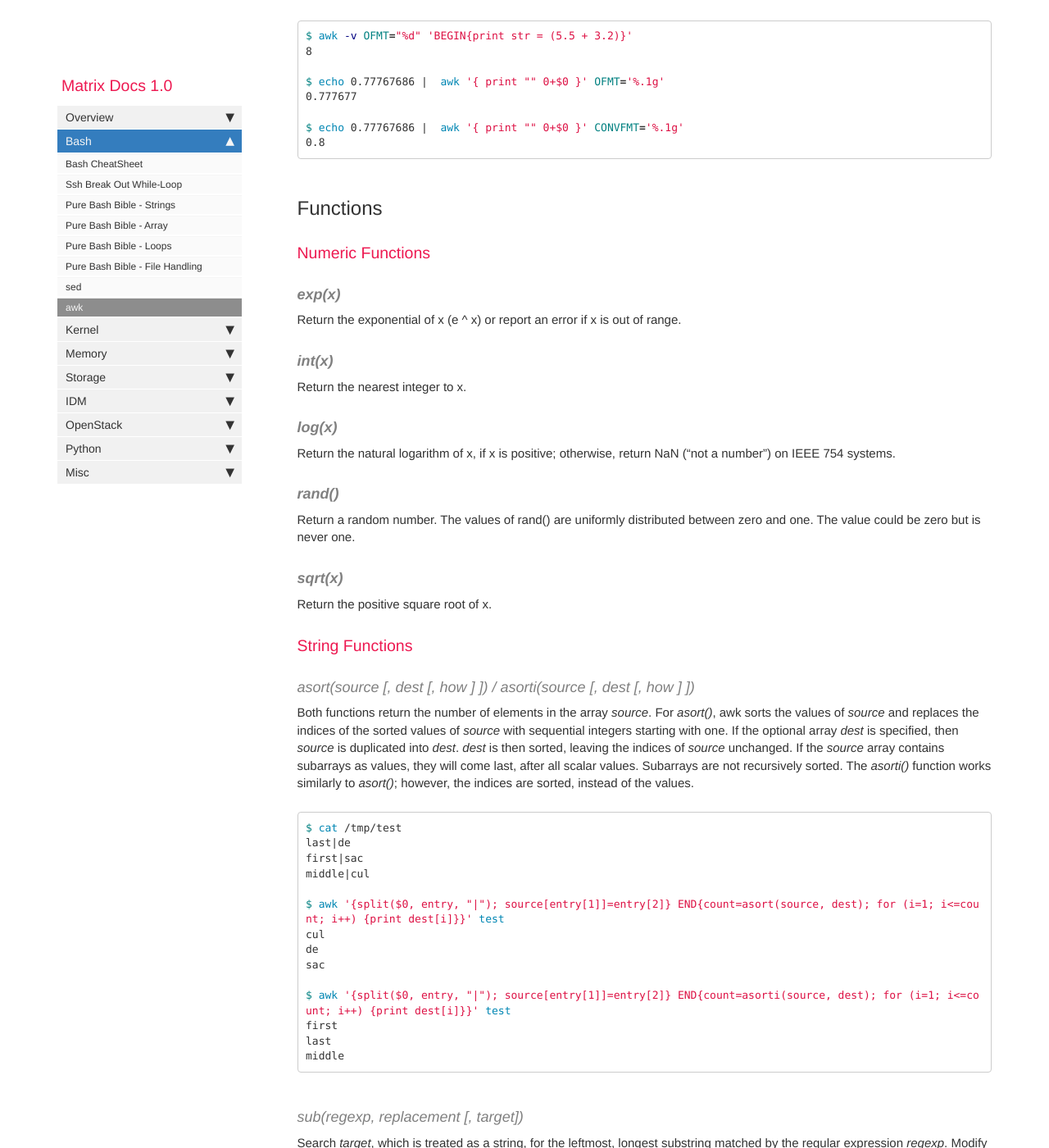
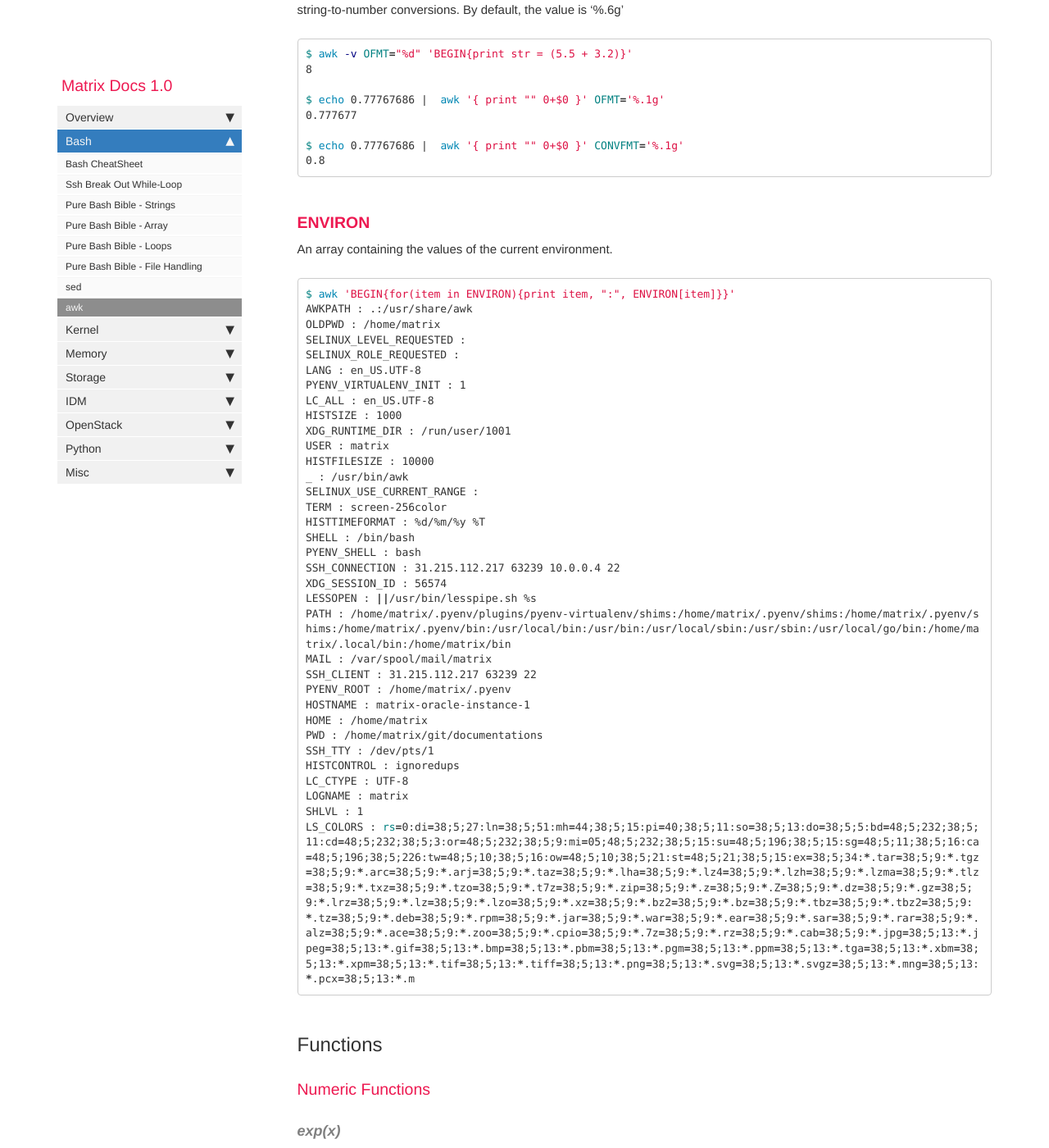
Before and after one commit to matrixzj/documentations, a Jekyll site: the page built from pages/bash/awk.md, in a window 1280 px wide and 1400 px high, scrolled down 3573 px. Shown: the whole window at 82% size. Built offline with Jekyll 4.4.1, drawn with Linux system fonts in a browser that asks for light colours; comment, search, counter and statistics services are not loaded.

Commit message:
There are 1 files have been modified at 2021-07-01 19:10:08 . 	-rw-rw-r--. 1 jzou jzou 16722 Jul  1 19:10 pages/bash/awk.md No files have been added. No files have been deleted. No file type has been changed.

````diff
--- a/pages/bash/awk.md
+++ b/pages/bash/awk.md
@@ -135,6 +135,45 @@ $ echo 0.77767686 |  awk '{ print "" 0+$0 }' OFMT='%.1g'
 
 $ echo 0.77767686 |  awk '{ print "" 0+$0 }' CONVFMT='%.1g'
 0.8
+```
+
+### **ENVIRON**
+An  array  containing  the values of the current environment.
+```bash
+$ awk 'BEGIN{for(item in ENVIRON){print item, ":", ENVIRON[item]}}'
+AWKPATH : .:/usr/share/awk
+OLDPWD : /home/matrix
+SELINUX_LEVEL_REQUESTED :
+SELINUX_ROLE_REQUESTED :
+LANG : en_US.UTF-8
+PYENV_VIRTUALENV_INIT : 1
+LC_ALL : en_US.UTF-8
+HISTSIZE : 1000
+XDG_RUNTIME_DIR : /run/user/1001
+USER : matrix
+HISTFILESIZE : 10000
+_ : /usr/bin/awk
+SELINUX_USE_CURRENT_RANGE :
+TERM : screen-256color
+HISTTIMEFORMAT : %d/%m/%y %T
+SHELL : /bin/bash
+PYENV_SHELL : bash
+SSH_CONNECTION : 31.215.112.217 63239 10.0.0.4 22
+XDG_SESSION_ID : 56574
+LESSOPEN : ||/usr/bin/lesspipe.sh %s
+PATH : /home/matrix/.pyenv/plugins/pyenv-virtualenv/shims:/home/matrix/.pyenv/shims:/home/matrix/.pyenv/shims:/home/matrix/.pyenv/bin:/usr/local/bin:/usr/bin:/usr/local/sbin:/usr/sbin:/usr/local/go/bin:/home/matrix/.local/bin:/home/matrix/bin
+MAIL : /var/spool/mail/matrix
+SSH_CLIENT : 31.215.112.217 63239 22
+PYENV_ROOT : /home/matrix/.pyenv
+HOSTNAME : matrix-oracle-instance-1
+HOME : /home/matrix
+PWD : /home/matrix/git/documentations
+SSH_TTY : /dev/pts/1
+HISTCONTROL : ignoredups
+LC_CTYPE : UTF-8
+LOGNAME : matrix
+SHLVL : 1
+LS_COLORS : rs=0:di=38;5;27:ln=38;5;51:mh=44;38;5;15:pi=40;38;5;11:so=38;5;13:do=38;5;5:bd=48;5;232;38;5;11:cd=48;5;232;38;5;3:or=48;5;232;38;5;9:mi=05;48;5;232;38;5;15:su=48;5;196;38;5;15:sg=48;5;11;38;5;16:ca=48;5;196;38;5;226:tw=48;5;10;38;5;16:ow=48;5;10;38;5;21:st=48;5;21;38;5;15:ex=38;5;34:*.tar=38;5;9:*.tgz=38;5;9:*.arc=38;5;9:*.arj=38;5;9:*.taz=38;5;9:*.lha=38;5;9:*.lz4=38;5;9:*.lzh=38;5;9:*.lzma=38;5;9:*.tlz=38;5;9:*.txz=38;5;9:*.tzo=38;5;9:*.t7z=38;5;9:*.zip=38;5;9:*.z=38;5;9:*.Z=38;5;9:*.dz=38;5;9:*.gz=38;5;9:*.lrz=38;5;9:*.lz=38;5;9:*.lzo=38;5;9:*.xz=38;5;9:*.bz2=38;5;9:*.bz=38;5;9:*.tbz=38;5;9:*.tbz2=38;5;9:*.tz=38;5;9:*.deb=38;5;9:*.rpm=38;5;9:*.jar=38;5;9:*.war=38;5;9:*.ear=38;5;9:*.sar=38;5;9:*.rar=38;5;9:*.alz=38;5;9:*.ace=38;5;9:*.zoo=38;5;9:*.cpio=38;5;9:*.7z=38;5;9:*.rz=38;5;9:*.cab=38;5;9:*.jpg=38;5;13:*.jpeg=38;5;13:*.gif=38;5;13:*.bmp=38;5;13:*.pbm=38;5;13:*.pgm=38;5;13:*.ppm=38;5;13:*.tga=38;5;13:*.xbm=38;5;13:*.xpm=38;5;13:*.tif=38;5;13:*.tiff=38;5;13:*.png=38;5;13:*.svg=38;5;13:*.svgz=38;5;13:*.mng=38;5;13:*.pcx=38;5;13:*.m
 ```
 
 ## Functions
````
